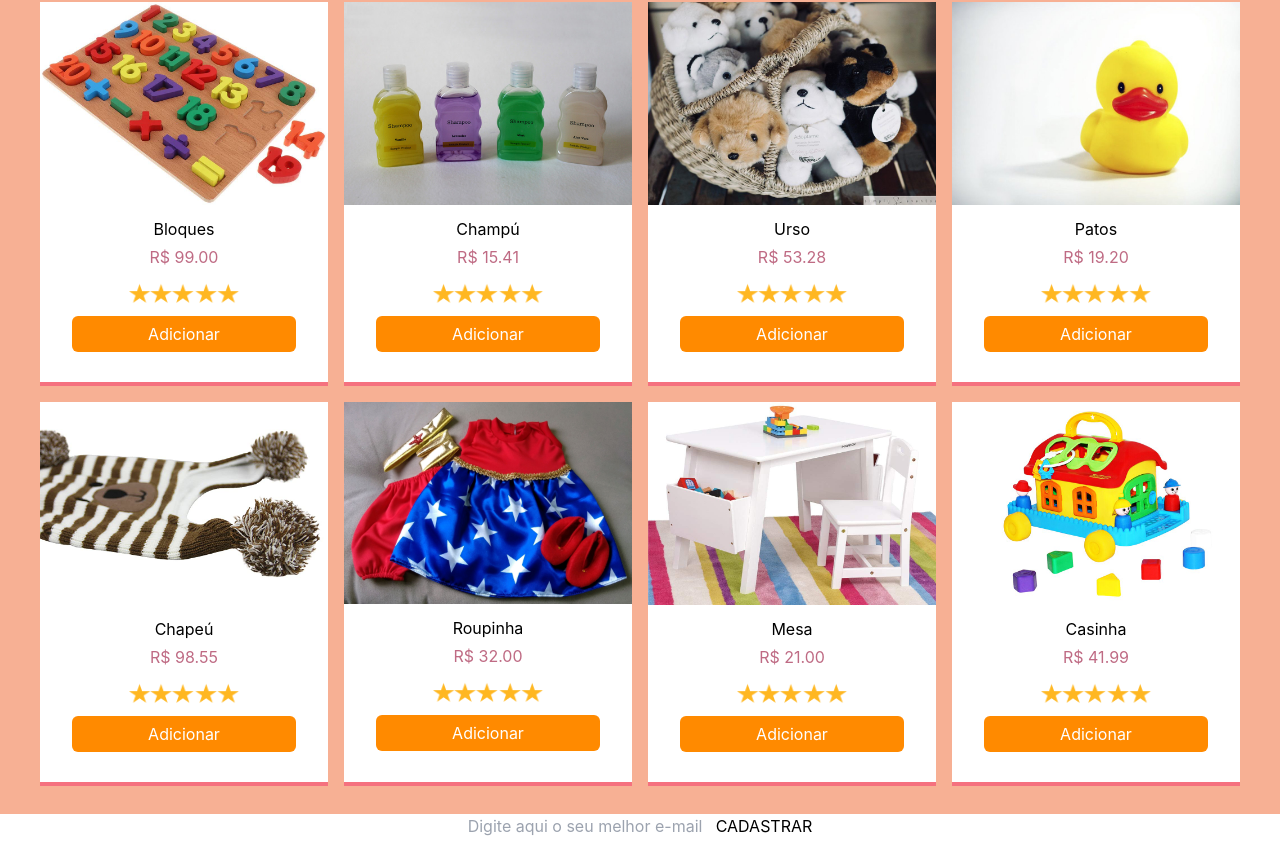
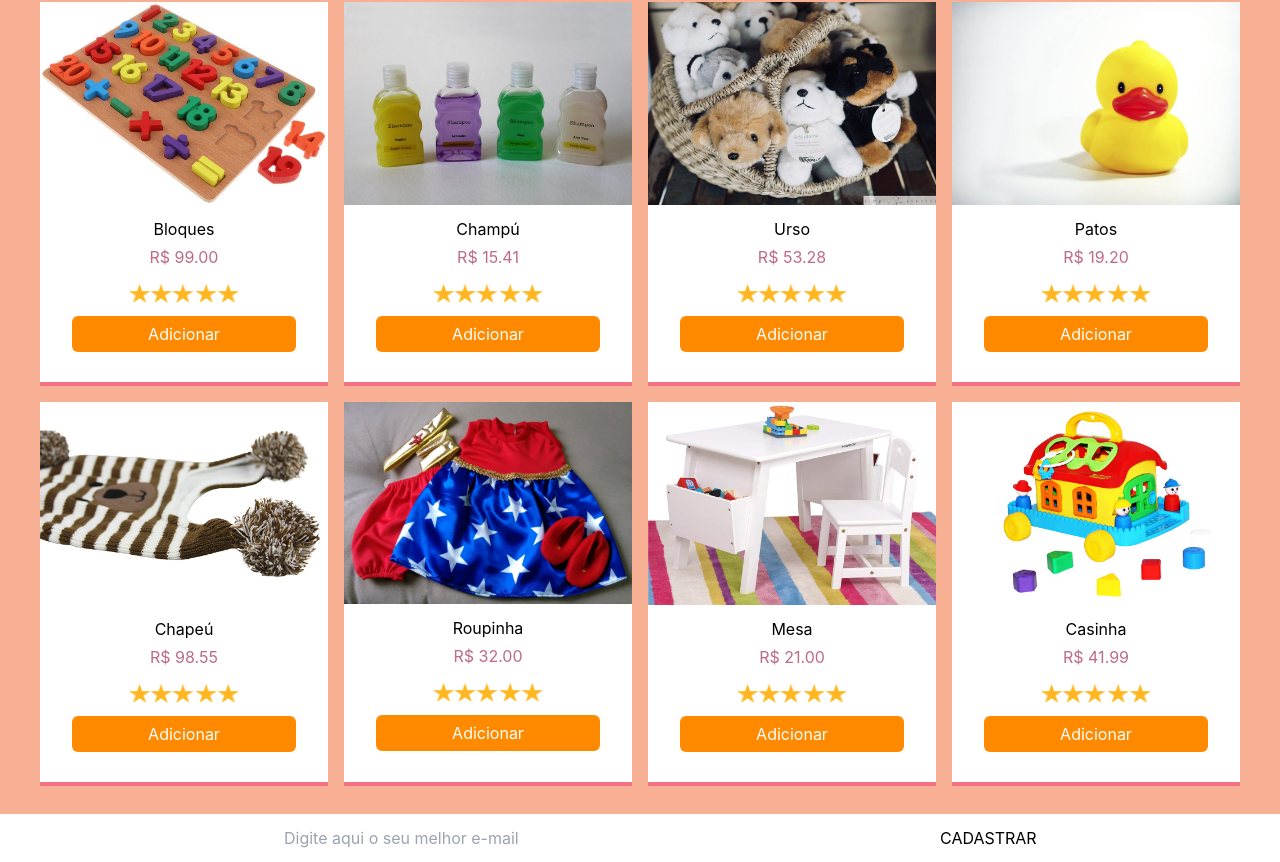
Before and after one commit to MartinGBB/forever-baby, a React (Create React App) app: page / in a window 1280 px wide. Shown: the part 966-1828 px from the top of the page. Before the commit the page ends 1804 px from the top, so only its background shows below. Built offline with nearby package versions, Linux system fonts and the light colour scheme.

Commit message:
style: muda comportamento do input e botao

```diff
--- a/src/components/Newsletter.js
+++ b/src/components/Newsletter.js
@@ -25,10 +25,12 @@ function Newsletter() {
         name="email"
         placeholder="Digite aqui o seu melhor e-mail"
         value={ email }
+        className="p-3 m-auto self-center inline desktop:w-128 desktop:h-12 phone:w-20 h-7"
         onChange={ ({ target: { value } }) => setEmail(value) }
         />
       <button
         type="button"
+        className="bg-white m-auto inline phone: p-3 w-20"
         onClick={ handleFetch }
       >
         CADASTRAR
```
